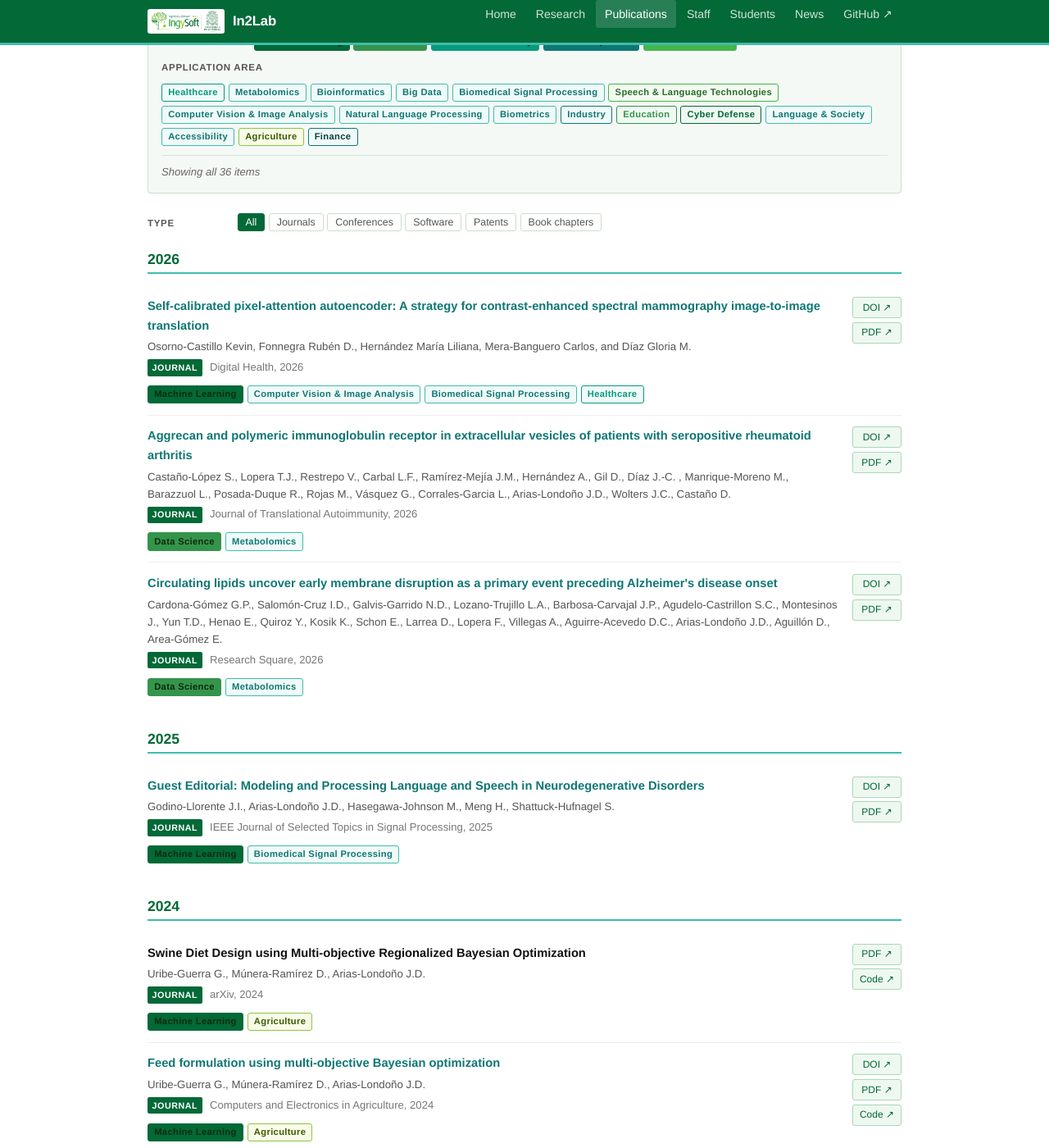
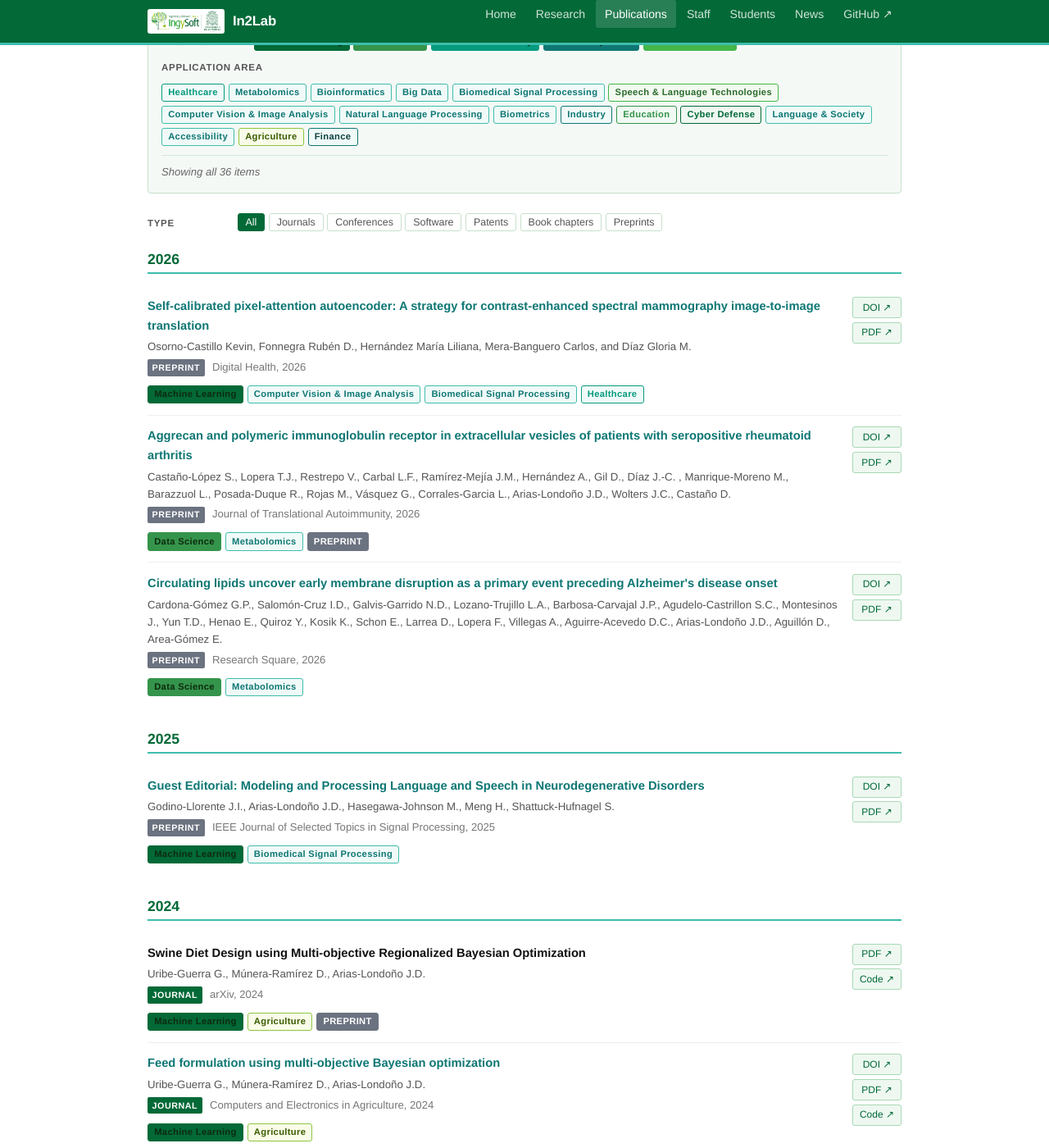
Before and after one commit to IN2LABUDEA/IN2LABUDEA.github.io, a Jekyll site: the page built from publications.html, in a window 1280 px wide and 1400 px high, scrolled down 220 px. Shown: the whole window at 82% size. Built offline with Jekyll 4.4.1, drawn with Linux system fonts in a browser that asks for light colours.

Commit message:
added PREPRINT tag

```diff
--- a/_data/publications.yml
+++ b/_data/publications.yml
@@ -1,7 +1,7 @@
 # ─────────────────────────────────────────────────────────────────────────────
 # Publications
 #
-# type:    journal | conference | book-chapter | patent | software
+# type:    journal | conference | book-chapter | patent | software | preprint
 # tags:    list of tag ids from _data/tags.yml
 # doi:     DOI string only, e.g. "10.1016/j.csl.2024.101234" (no URL prefix)
 # pdf:     relative path or full URL to open-access PDF (optional)
@@ -12,7 +12,7 @@
   authors: "Osorno-Castillo Kevin, Fonnegra Rubén D., Hernández María Liliana, Mera-Banguero Carlos, and Díaz Gloria M."
   venue:   "Digital Health"
   year:    2026
-  type:    journal
+  type:    preprint
   tags:    [ml, vision, biomedical, healthcare]
   doi:     10.1177/20552076261420932     # replace with real DOI
   pdf:     https://journals.sagepub.com/doi/pdf/10.1177/20552076261420932
@@ -22,8 +22,8 @@
   authors: "Castaño-López S., Lopera T.J., Restrepo V., Carbal L.F., Ramírez-Mejía J.M., Hernández A., Gil D., Díaz J.-C. , Manrique-Moreno M., Barazzuol L., Posada-Duque R., Rojas M., Vásquez G., Corrales-Garcia L., Arias-Londoño J.D., Wolters J.C., Castaño D."
   venue:   "Journal of Translational Autoimmunity"
   year:    2026
-  type:    journal
-  tags:    [data, metabolomics]
+  type:    preprint
+  tags:    [data, metabolomics, preprint]
   doi:     10.1016/j.jtauto.2026.100387     # replace with real DOI
   pdf:     https://www.sciencedirect.com/science/article/pii/S2589909026000407/pdfft?md5=8f776c42b5b9c6c56e096a25a2f12a62&pid=1-s2.0-S2589909026000407-main.pdf
   code:    null
@@ -32,7 +32,7 @@
   authors: "Cardona-Gómez G.P., Salomón-Cruz I.D., Galvis-Garrido N.D., Lozano-Trujillo L.A., Barbosa-Carvajal J.P., Agudelo-Castrillon S.C., Montesinos J., Yun T.D., Henao E., Quiroz Y., Kosik K., Schon E., Larrea D., Lopera F., Villegas A., Aguirre-Acevedo D.C., Arias-Londoño J.D., Aguillón D., Area-Gómez E."
   venue:   "Research Square"
   year:    2026
-  type:    journal
+  type:    preprint
   tags:    [data, metabolomics]
   doi:     10.21203/rs.3.rs-9357482/v1
   pdf:     https://doi.org/10.21203/rs.3.rs-9357482/v1
@@ -42,7 +42,7 @@
   authors: "Godino-Llorente J.I., Arias-Londoño J.D., Hasegawa-Johnson M., Meng H., Shattuck-Hufnagel S."
   venue:   "IEEE Journal of Selected Topics in Signal Processing"
   year:    2025
-  type:    journal
+  type:    preprint
   tags:    [ml, biomedical]
   doi:     10.1109/JSTSP.2025.11275989
   pdf:     https://ieeexplore.ieee.org/abstract/document/11275989
@@ -53,7 +53,7 @@
   venue:   "arXiv"
   year:    2024
   type:    journal
-  tags:    [ml, agriculture]
+  tags:    [ml, agriculture, preprint]
   doi:     null
   pdf:     https://arxiv.org/abs/2409.12919
   code:    https://github.com/jdariasl/morbo
@@ -83,7 +83,7 @@
   venue:   "arXiv"
   year:    2022
   type:    journal
-  tags:    [ml, speech]
+  tags:    [ml, speech, preprint]
   doi:     null
   pdf:     https://arxiv.org/abs/2205.13657
   code:    null
@@ -93,7 +93,7 @@
   venue:   "arXiv"
   year:    2022
   type:    journal
-  tags:    [ml, data_science]
+  tags:    [ml, data_science, preprint]
   doi:     null
   pdf:     https://arxiv.org/abs/2210.04310
   code:    null
--- a/_data/tags.yml
+++ b/_data/tags.yml
@@ -3,6 +3,7 @@
 #
 # type: "line"  → research line (green palette, solid)
 # type: "area"  → application area (teal palette, outlined)
+# type: "product" → product type (neutral palette, solid)
 #
 # These IDs are referenced in _data/projects.yml, publications.yml,
 # and students.yml under the `tags:` field.
@@ -78,3 +79,7 @@ areas:
 
   - id:    finance
     label: "Finance"
+
+products:
+  - id:    preprint
+    label: "PREPRINT"
--- a/_includes/tag-pill.html
+++ b/_includes/tag-pill.html
@@ -9,6 +9,7 @@
   {% for tid in include.tags %}
     {% assign line_match = site.data.tags.lines | where: "id", tid | first %}
     {% assign area_match = site.data.tags.areas | where: "id", tid | first %}
+    {% assign product_match = site.data.tags.products | where: "id", tid | first %}
     {% if line_match %}
       {% if include.link %}
       <button class="tag tag-line tag-{{ tid }}" data-filter-tag="{{ tid }}" title="Research line: {{ line_match.title }}">{{ line_match.label }}</button>
@@ -21,6 +22,12 @@
       {% else %}
       <span class="tag tag-area tag-{{ tid }}" title="Application area: {{ area_match.label }}">{{ area_match.label }}</span>
       {% endif %}
+    {% elsif product_match %}
+      {% if include.link %}
+      <button class="tag tag-product tag-{{ tid }}" data-filter-tag="{{ tid }}" title="Product type: {{ product_match.label }}">{{ product_match.label }}</button>
+      {% else %}
+      <span class="tag tag-product tag-{{ tid }}" title="Product type: {{ product_match.label }}">{{ product_match.label }}</span>
+      {% endif %}
     {% endif %}
   {% endfor %}
 </span>
--- a/assets/css/main.css
+++ b/assets/css/main.css
@@ -472,6 +472,15 @@ button.tag.tag-active {
 .tag-area:hover { background: #d8f5f0; }
 button.tag-area.tag-active { background: #3ebdac; color: #fff; }
 
+/* ── Product type tags (solid, neutral family) ────────────── */
+.tag-product {
+  background: #6b7280;
+  border-color: #6b7280;
+  color: #fff;
+}
+.tag-product:hover { background: #4b5563; border-color: #4b5563; }
+button.tag-product.tag-active { background: #374151; border-color: #374151; color: #fff; }
+
 /* Specific area overrides (subtle tint differences) */
 .tag-healthcare      { border-color: #069a7e; color: #069a7e; }
 .tag-industry        { border-color: #0e7774; color: #0e7774; }
@@ -625,6 +634,7 @@ button.tag-area.tag-active { background: #3ebdac; color: #fff; }
 .pub-type-software   { background: #8dc63f; color: #1a2800; }
 .pub-type-patent     { background: #0e7774; color: #fff; }
 .pub-type-book-chapter { background: #35944b; color: #fff; }
+.pub-type-preprint   { background: #6b7280; color: #fff; }
 
 /* ── PROJECTS ─────────────────────────────────────────────── */
 .project-item {
--- a/publications.html
+++ b/publications.html
@@ -28,6 +28,7 @@ title: Publications
         <button class="type-btn" data-type="software">Software</button>
         <button class="type-btn" data-type="patent">Patents</button>
         <button class="type-btn" data-type="book-chapter">Book chapters</button>
+        <button class="type-btn" data-type="preprint">Preprints</button>
       </div>
     </div>
 
```
